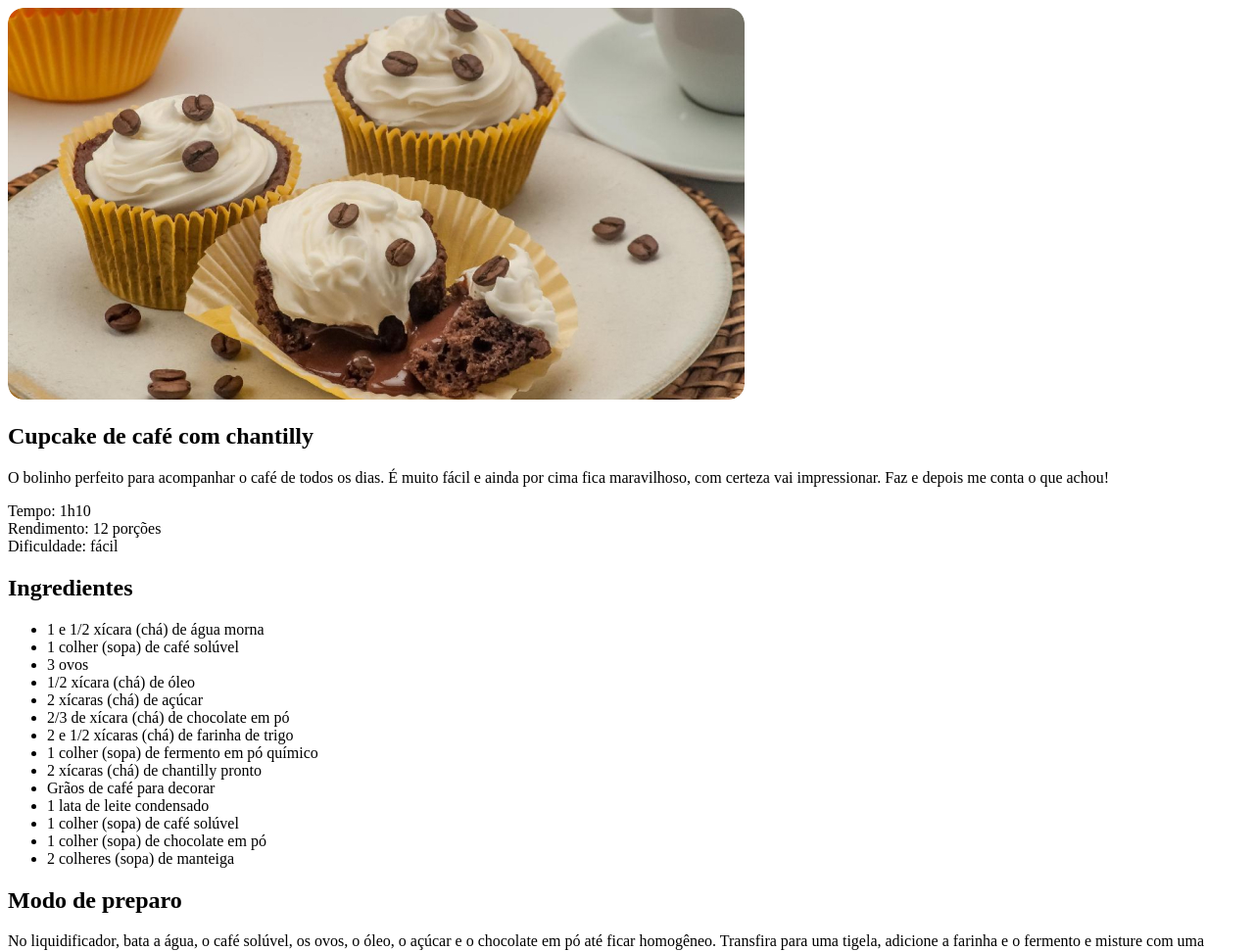
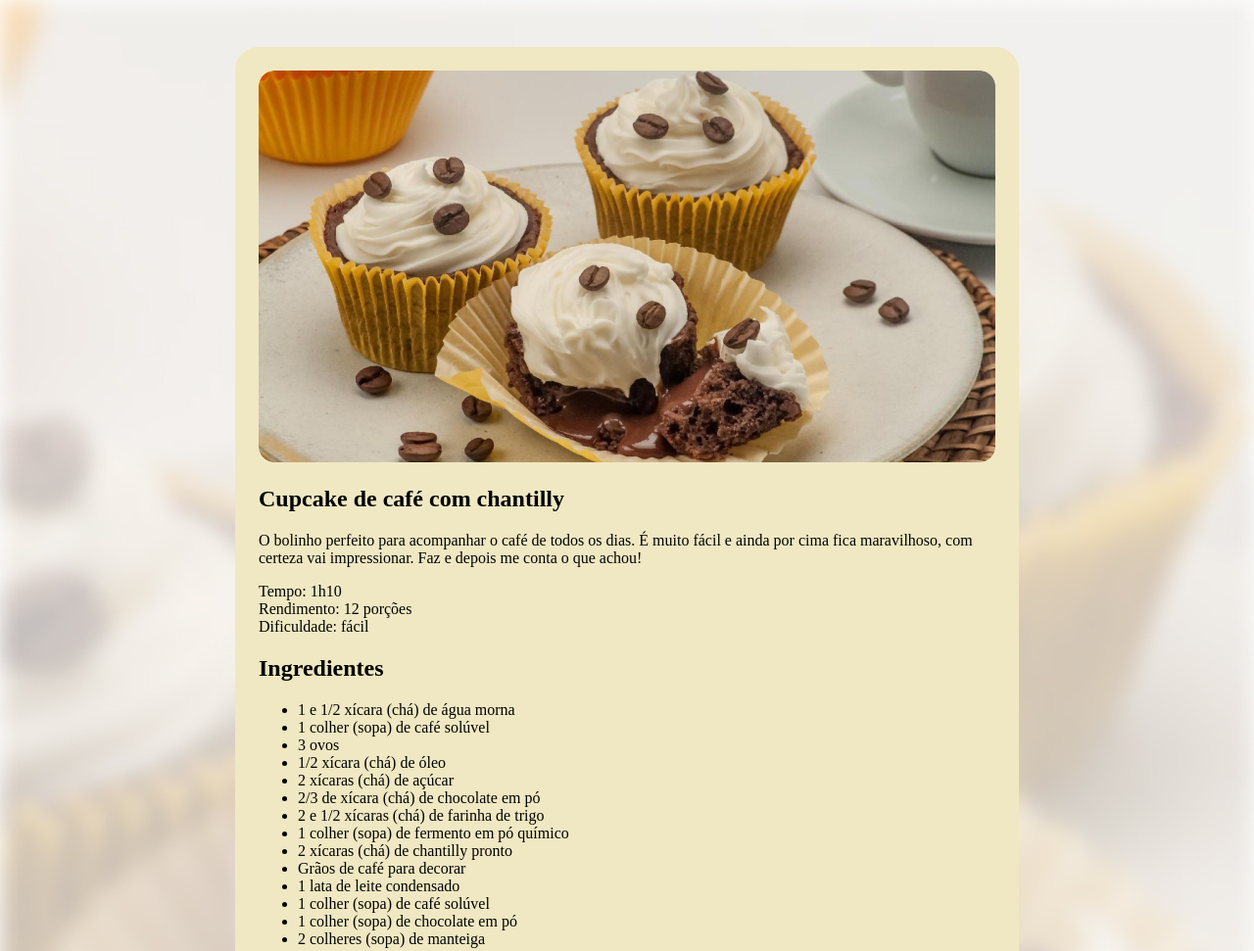
Before and after one commit to MarianaBorges/projeto-pagina-de-receita, a plain HTML site: page index.html in a window 1280 px wide. Shown: the top 971 px of the page at 98% size. Drawn offline with Linux system fonts and the light colour scheme.

Commit message:
feat: add new style

```diff
--- a/style.css
+++ b/style.css
@@ -1,3 +1,17 @@
+body {
+  background-image: url('assets/bg-image.jpg');
+  background-size: cover;
+}
+
+#page {
+  box-sizing: border-box;
+  max-width: 800px;
+  padding: 24px;
+  background-color: #F0E8C2;
+  border-radius: 24px;
+  margin: 48px auto;
+}
+
 img {
   border-radius: 16px;
 }
```
